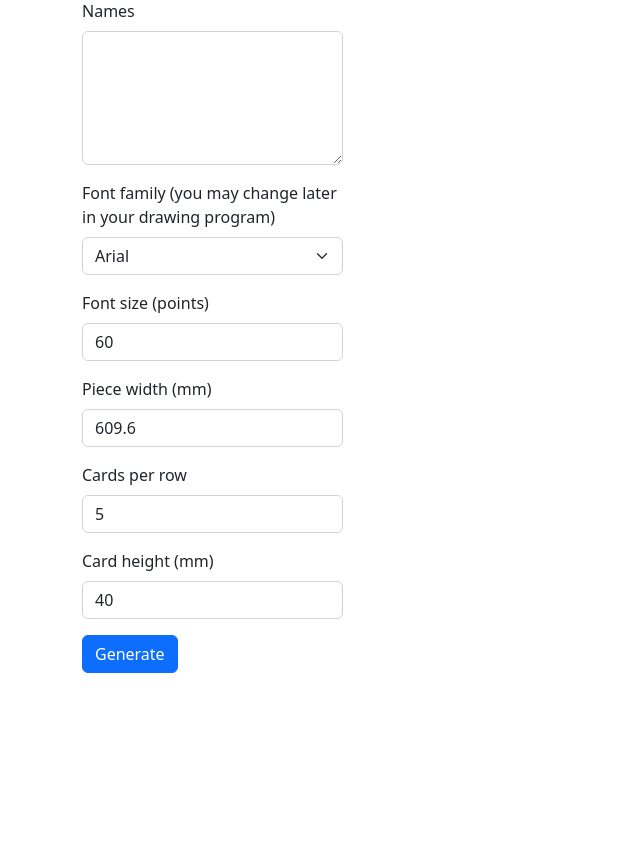
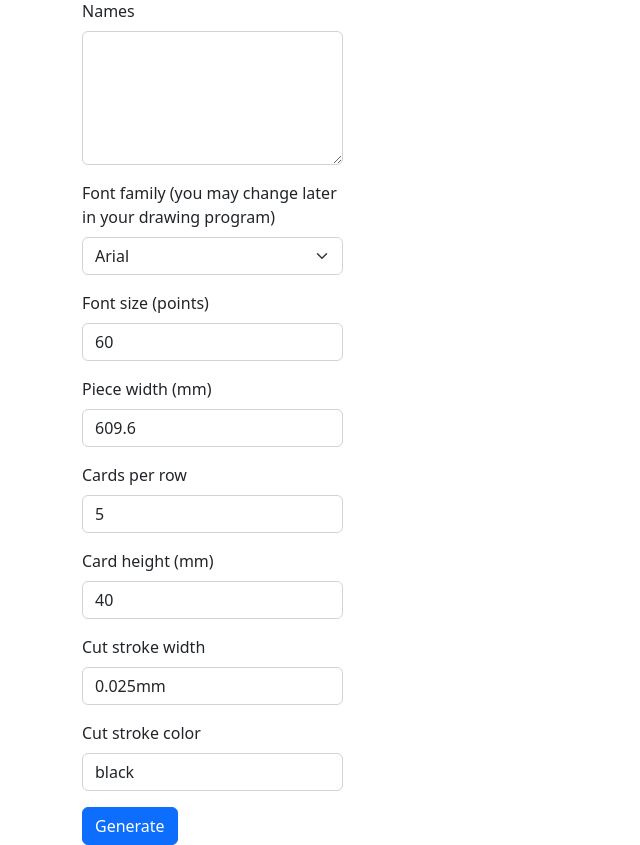
Before and after one commit to dcbriccetti/laser-name-cards, a Flask app: page / in a window 1280 px wide. Shown: the part 57-902 px from the top of the page, without its empty margins (0-640 px from the left). Before the commit the page ends 730 px from the top, so only its background shows below. Run offline with Flask 2, Linux system fonts and the light colour scheme.

Commit message:
Make cut stroke width and color settable

```diff
--- a/main.py
+++ b/main.py
@@ -14,14 +14,17 @@ def index():
 
 @app.route('/cards', methods=['POST'])
 def cards():
-    geom = Geometry.from_form(request.form)
-    names = request.form['names'].split('\r\n')
+    form = request.form
+    geom = Geometry.from_form(form)
+    names = form['names'].split('\r\n')
     num_rows = int(ceil(len(names) / geom.num_cards_per_line))
     svg: str = render_template('cards.svg',
                                cards=Card.create_cards(names, geom),
                                lines=Line.create_lines(num_rows, geom),
-                               font_family=request.form['font_family'],
-                               font_size=geom.font_size)
+                               font_family=form['font_family'],
+                               font_size=geom.font_size,
+                               cut_stroke_width=form['cut_stroke_width'],
+                               cut_stroke_color=form['cut_stroke_color'])
     write_svg_for_debugging(svg)
     return Response(svg, content_type='image/svg+xml')
 
--- a/templates/index.html
+++ b/templates/index.html
@@ -54,6 +54,14 @@
                     <label for="card_height" class="form-label">Card height (mm)</label>
                     <input type="number" id="card_height" name="card_height" min=5 class="form-control" value=40 onchange="preview()">
                 </div>
+                <div class="mb-3">
+                    <label for="cut_stroke_width" class="form-label">Cut stroke width</label>
+                    <input type="text" id="cut_stroke_width" name="cut_stroke_width" class="form-control" value="0.025mm" onchange="preview()">
+                </div>
+                <div class="mb-3">
+                    <label for="cut_stroke_color" class="form-label">Cut stroke color</label>
+                    <input type="text" id="cut_stroke_color" name="cut_stroke_color" class="form-control" value="black" onchange="preview()">
+                </div>
                 <input class="btn btn-primary" type="submit" value="Generate">
             </form>
         </div>
```
Also changed, not shown: templates/cards.svg.
